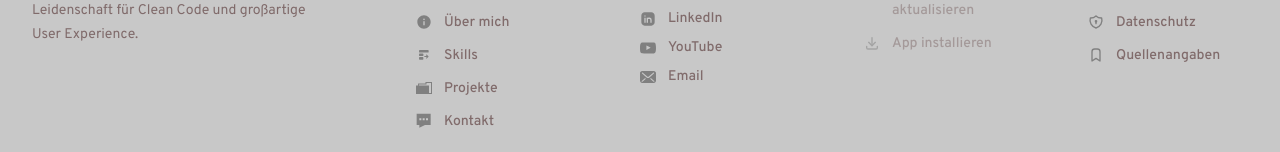
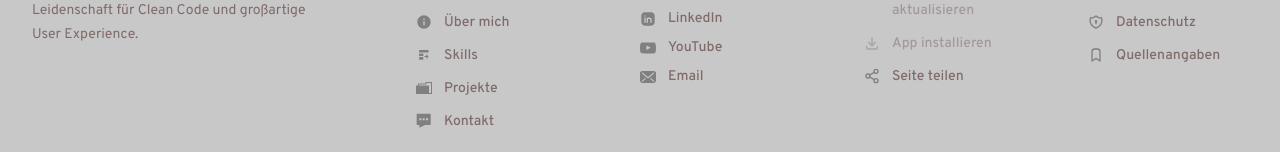
Before and after one commit to KosMaster87/Portfolio, an Angular app: page / in a window 1280 px wide. Shown: the part 7496-7648 px from the top of the page. Built offline with nearby package versions, Linux system fonts and the light colour scheme.

Commit message:
feat(footer): add "share this page" button
Third always-enabled feature button next to update/install - uses
navigator.share() where available, falling back to a clipboard copy
with a brief label confirmation when the Web Share API is unsupported.

```diff
--- a/public/i18n/de.json
+++ b/public/i18n/de.json
@@ -99,6 +99,8 @@
     "scss": "SCSS",
     "install": "App installieren",
     "updateSite": "Website aktualisieren",
+    "share": "Seite teilen",
+    "linkCopied": "Link kopiert!",
     "backToTop": "Oben",
     "backToTopAria": "Zurück nach oben scrollen",
     "githubAria": "Besuchen Sie mein GitHub-Profil",
--- a/public/i18n/en.json
+++ b/public/i18n/en.json
@@ -99,6 +99,8 @@
     "scss": "SCSS",
     "install": "Install App",
     "updateSite": "Update website",
+    "share": "Share Page",
+    "linkCopied": "Link copied!",
     "backToTop": "Top",
     "backToTopAria": "Scroll back to top",
     "githubAria": "Visit my GitHub profile",
--- a/public/i18n/es.json
+++ b/public/i18n/es.json
@@ -99,6 +99,8 @@
     "scss": "SCSS",
     "install": "Instalar app",
     "updateSite": "Actualizar sitio web",
+    "share": "Compartir página",
+    "linkCopied": "¡Enlace copiado!",
     "backToTop": "Arriba",
     "backToTopAria": "Volver arriba",
     "githubAria": "Visita mi perfil de GitHub",
--- a/public/i18n/ru.json
+++ b/public/i18n/ru.json
@@ -99,6 +99,8 @@
     "scss": "SCSS",
     "install": "Установить приложение",
     "updateSite": "Обновить сайт",
+    "share": "Поделиться страницей",
+    "linkCopied": "Ссылка скопирована!",
     "backToTop": "Наверх",
     "backToTopAria": "Прокрутить наверх",
     "githubAria": "Посетить мой профиль GitHub",
--- a/src/app/layout/footer/footer.component.html
+++ b/src/app/layout/footer/footer.component.html
@@ -115,6 +115,17 @@
                     draggable="false"
                   />
                   {{ footerData().install }}
+                </button>
+              </li>
+              <li class="app-footer__features-item">
+                <button type="button" class="app-footer__navigation-link" (click)="sharePage()">
+                  <img
+                    src="/assets/images/vector/menu/share.svg"
+                    alt=""
+                    class="nav-icon"
+                    draggable="false"
+                  />
+                  {{ shareFeedback() ? footerData().linkCopied : footerData().share }}
                 </button>
               </li>
             </ul>
--- a/src/app/layout/footer/footer.component.ts
+++ b/src/app/layout/footer/footer.component.ts
@@ -52,6 +52,10 @@ export class FooterComponent implements OnInit, OnDestroy {
   protected installAvailable = computed(() => !!this.deferredPrompt());
   private beforeInstallHandler: ((e: Event) => void) | null = null;
 
+  /** Swaps the share button's label to a brief confirmation after a clipboard-fallback copy. */
+  protected shareFeedback: WritableSignal<boolean> = signal(false);
+  private shareFeedbackTimeoutId?: ReturnType<typeof setTimeout>;
+
   /**
    * Navigation menu items from NavigationService
    */
@@ -80,6 +84,8 @@ export class FooterComponent implements OnInit, OnDestroy {
       scss: t.instant('FOOTER.scss'),
       install: t.instant('FOOTER.install'),
       updateSite: t.instant('FOOTER.updateSite'),
+      share: t.instant('FOOTER.share'),
+      linkCopied: t.instant('FOOTER.linkCopied'),
       backToTop: t.instant('FOOTER.backToTop'),
       backToTopAria: t.instant('FOOTER.backToTopAria'),
       home: t.instant('MENU.home'),
@@ -199,6 +205,7 @@ export class FooterComponent implements OnInit, OnDestroy {
       window.removeEventListener('beforeinstallprompt', this.beforeInstallHandler as EventListener);
       this.beforeInstallHandler = null;
     }
+    clearTimeout(this.shareFeedbackTimeoutId);
   }
 
   /**
@@ -218,6 +225,31 @@ export class FooterComponent implements OnInit, OnDestroy {
   }
 
   /**
+   * Shares the current page via the native share sheet where available (`navigator.share`),
+   * falling back to copying the URL to the clipboard with a brief label confirmation.
+   */
+  async sharePage(): Promise<void> {
+    const shareData = { title: document.title, url: window.location.href };
+    if (navigator.share) {
+      try {
+        await navigator.share(shareData);
+      } catch {
+        // User cancelled the native share sheet or it failed silently - nothing to recover.
+      }
+      return;
+    }
+
+    try {
+      await navigator.clipboard.writeText(shareData.url);
+      clearTimeout(this.shareFeedbackTimeoutId);
+      this.shareFeedback.set(true);
+      this.shareFeedbackTimeoutId = setTimeout(() => this.shareFeedback.set(false), 2000);
+    } catch {
+      // Clipboard access denied/unsupported - no fallback left, fail silently.
+    }
+  }
+
+  /**
    * Gets translated text for a translation key.
    * @param {string} key - Translation key (e.g., 'MENU.home')
    * @returns {string} Translated text in current language
```
Also changed, not shown: src/assets/images/vector/menu/share.svg (added), 1 other file (tests, documents, lock files or other folders).
